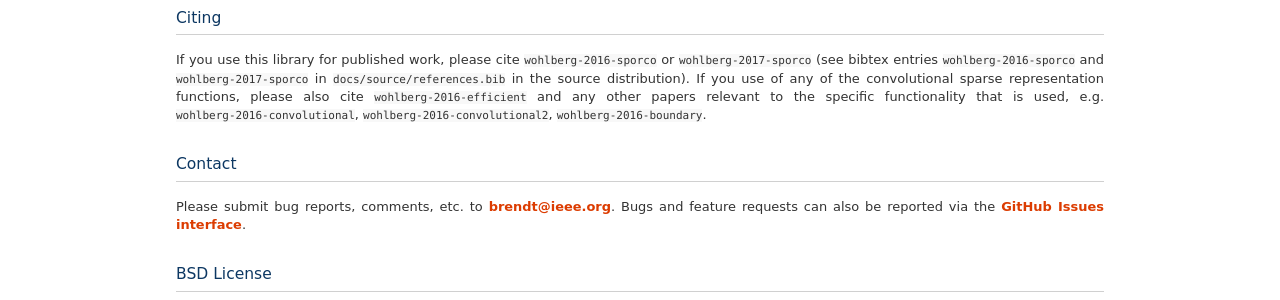
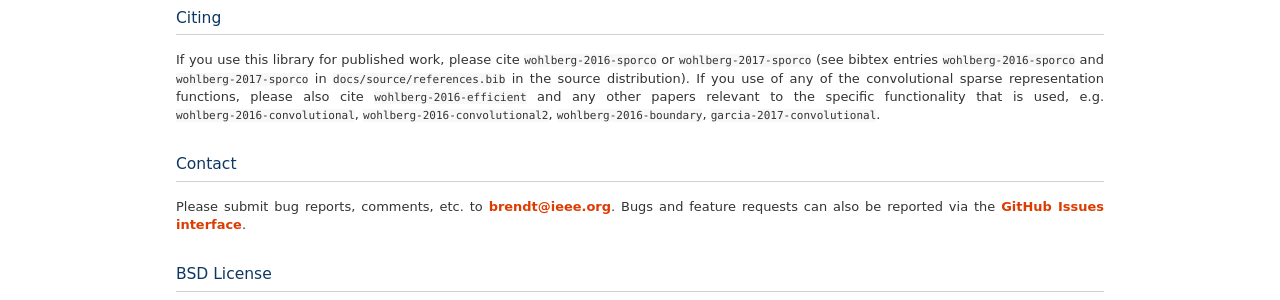
Before and after one commit to bwohlberg/sporco, a Sphinx documentation site: the page built from docs/source/overview.rst, in a window 1280 px wide. Shown: the part 932-1232 px from the top of the page. Built offline with Sphinx 7.4.7, drawn with Linux system fonts in a browser that asks for light colours; pages that are not in the unit, such as notebooks, are missing from menus; cross-references to code outside the pages are shown as plain code.

Commit message:
Added a recent reference

```diff
--- a/docs/source/overview.rst
+++ b/docs/source/overview.rst
@@ -52,7 +52,7 @@ Jupyter Notebooks
 Citing
 ------
 
-If you use this library for published work, please cite :cite:`wohlberg-2016-sporco` or :cite:`wohlberg-2017-sporco` (see bibtex entries ``wohlberg-2016-sporco`` and ``wohlberg-2017-sporco`` in ``docs/source/references.bib`` in the source distribution). If you use of any of the convolutional sparse representation functions, please also cite :cite:`wohlberg-2016-efficient` and any other papers relevant to the specific functionality that is used, e.g.  :cite:`wohlberg-2016-convolutional`, :cite:`wohlberg-2016-convolutional2`, :cite:`wohlberg-2016-boundary`.
+If you use this library for published work, please cite :cite:`wohlberg-2016-sporco` or :cite:`wohlberg-2017-sporco` (see bibtex entries ``wohlberg-2016-sporco`` and ``wohlberg-2017-sporco`` in ``docs/source/references.bib`` in the source distribution). If you use of any of the convolutional sparse representation functions, please also cite :cite:`wohlberg-2016-efficient` and any other papers relevant to the specific functionality that is used, e.g.  :cite:`wohlberg-2016-convolutional`, :cite:`wohlberg-2016-convolutional2`, :cite:`wohlberg-2016-boundary`, :cite:`garcia-2017-convolutional`.
 
 
 
```
